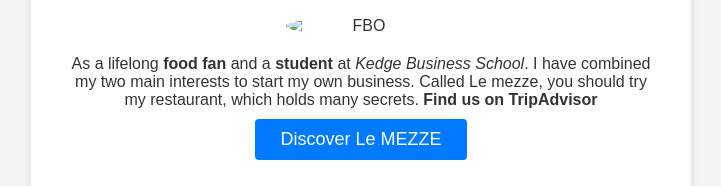
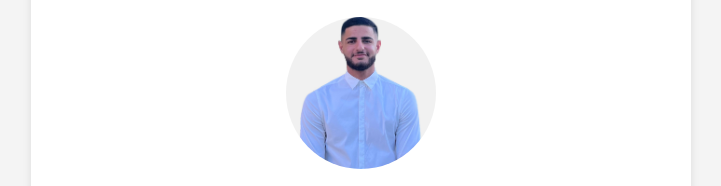
Before and after one commit to ElieLiban/profile-pages-, a plain HTML site: page index.html in a window 1280 px wide. Shown: the part 161-347 px from the top of the page, without its empty margins (279-1000 px from the left). Drawn offline with Linux system fonts and the light colour scheme; files that its build step writes are made by us from their sources.

Commit message:
Update index.html

```diff
--- a/index.html
+++ b/index.html
@@ -14,7 +14,7 @@
 		<center>
 			<div class="box2">
 				<h1> My Name Is Elie 😎</h1>
-				<img src="../css/components/Photo Elie Tabet.jpg" alt="FBO" class="img-circle" width="200px">
+				<img src="Photo Elie Tabet.jpg" alt="FBO" class="img-circle" width="200px">
 				<p>As a lifelong <strong>food fan </strong> and a <strong>student</strong> at <i>Kedge Business School</i>. I have combined my two main interests to start my own business. Called Le mezze, you should try my restaurant, which holds many secrets.
                  <strong>Find us on TripAdvisor</strong></p>
 				<a href="https://www.tripadvisor.fr/Restaurant_Review-g5600441-d20361149-Reviews-Le_Mezze_Snack-Rognac_Bouches_du_Rhone_Provence_Alpes_Cote_d_Azur.html" target="_blank"class="btn-azure">Discover Le MEZZE</a>
```
